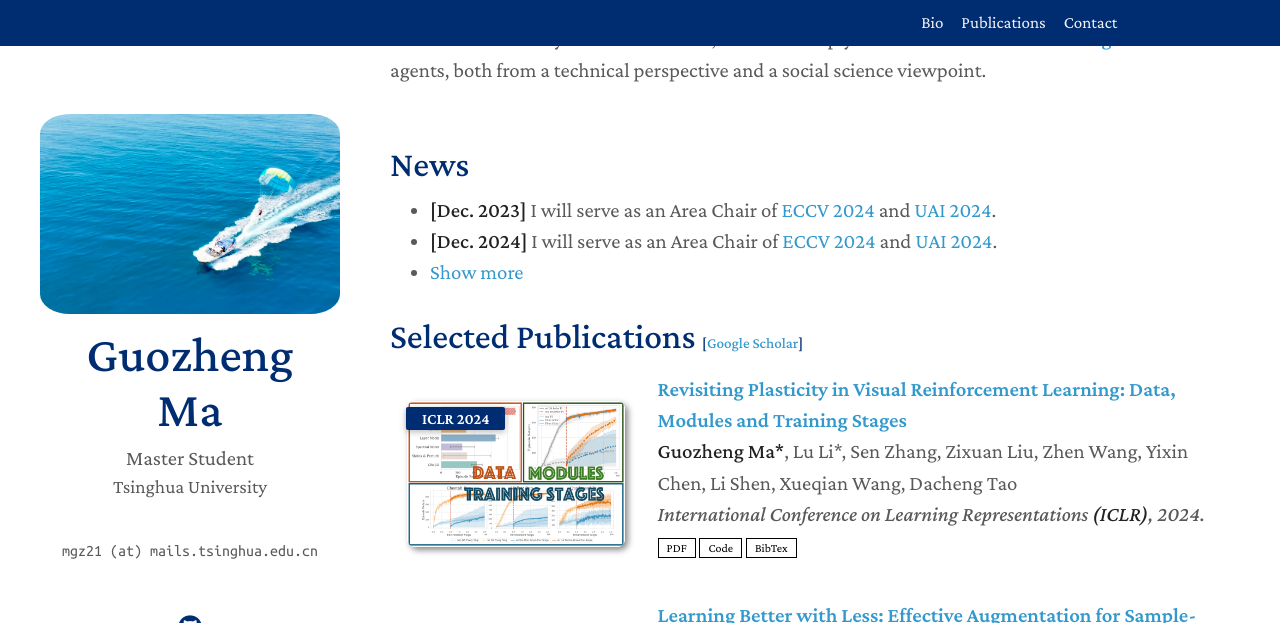
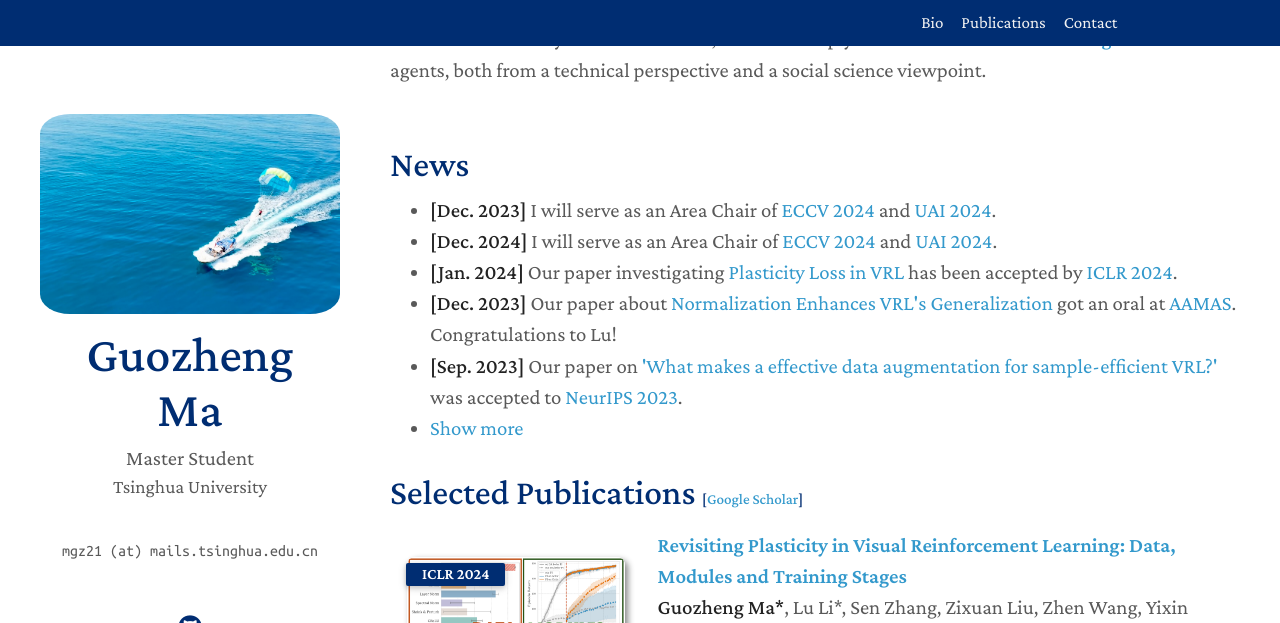
Before and after one commit to Guozheng-Ma/guozheng-ma.github.io, a Jekyll site: the page built from index.md, in a window 1280 px wide and 900 px high, scrolled down 401 px, cut to the strip 0-623 px from the top of the window. Built offline with Jekyll 4.4.1, drawn with Linux system fonts in a browser that asks for light colours; a style sheet for code colours, icons or effects is not loaded.

Commit message:
Update news.md

```diff
--- a/_includes/news.md
+++ b/_includes/news.md
@@ -5,9 +5,9 @@
 <ul>
 <li><strong>[Dec. 2023]</strong> I will serve as an Area Chair of <a href="https://eccv2024.ecva.net/">ECCV 2024</a> and <a href="https://www.auai.org/uai2024/">UAI 2024</a>.</li>
 <li><strong>[Dec. 2024]</strong> I will serve as an Area Chair of <a href="https://eccv2024.ecva.net/">ECCV 2024</a> and <a href="https://www.auai.org/uai2024/">UAI 2024</a>.</li>
-<!-- <li><strong>[Jan. 2024]</strong> Our paper investigating <a href="https://openreview.net/pdf?id=0aR1s9YxoL">Plasticity Loss in VRL</a> has been accepted by <a href="https://iclr.cc/Conferences/2024/">ICLR 2024</a>.</li> -->
-<!-- <li><strong>[Dec. 2023]</strong> Our paper about <a href="https://arxiv.org/pdf/2306.00656.pdf">Normalization Enhances VRL's Generalization</a> got an oral at <a href="https://www.aamas2024-conference.auckland.ac.nz/">AAMAS</a>. Congratulations to Lu!</li>
-<li><strong>[Sep. 2023]</strong> Our paper on <a href="https://proceedings.neurips.cc/paper_files/paper/2023/file/bc26087d3f82e62044fc77752e86737e-Paper-Conference.pdf">'What makes a effective data augmentation for sample-efficient VRL?'</a> was accepted to <a href="https://neurips.cc/Conferences/2023">NeurIPS 2023</a>.</li> -->
+<li><strong>[Jan. 2024]</strong> Our paper investigating <a href="https://openreview.net/pdf?id=0aR1s9YxoL">Plasticity Loss in VRL</a> has been accepted by <a href="https://iclr.cc/Conferences/2024/">ICLR 2024</a>.</li>
+<li><strong>[Dec. 2023]</strong> Our paper about <a href="https://arxiv.org/pdf/2306.00656.pdf">Normalization Enhances VRL's Generalization</a> got an oral at <a href="https://www.aamas2024-conference.auckland.ac.nz/">AAMAS</a>. Congratulations to Lu!</li>
+<li><strong>[Sep. 2023]</strong> Our paper on <a href="https://proceedings.neurips.cc/paper_files/paper/2023/file/bc26087d3f82e62044fc77752e86737e-Paper-Conference.pdf">'What makes a effective data augmentation for sample-efficient VRL?'</a> was accepted to <a href="https://neurips.cc/Conferences/2023">NeurIPS 2023</a>.</li>
 <li> <a href="javascript:toggle_vis('newsmore')">Show more</a> </li>
 <div id="newsmore" style="display:none">
   <li><strong>[Dec. 2022]</strong> <a href="https://www.bmvc2023.org">BMVC 2023</a> will be held in Aberdeen, UK, and I will serve as the Website Chair.</li>
```
